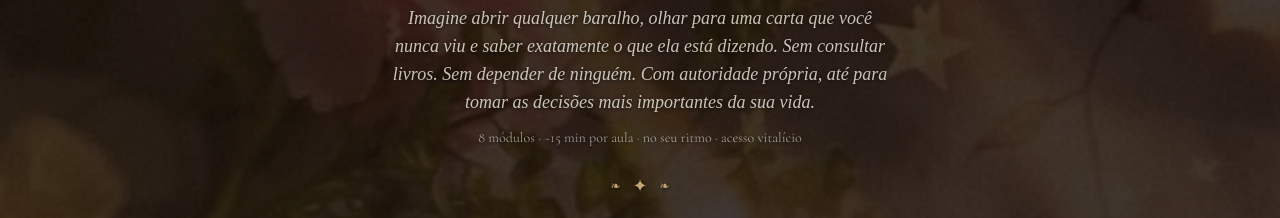
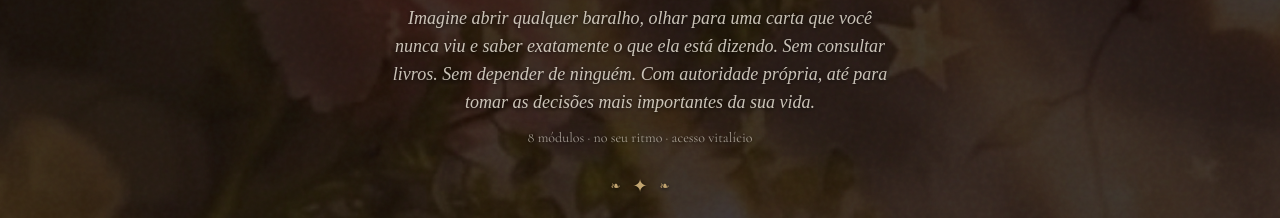
Before and after one commit to visualizen/velvet-oraculo, a React (Vite) app: page / in a window 1280 px wide. Shown: the part 6580-6798 px from the top of the page. Built offline with nearby package versions, Linux system fonts and the light colour scheme; no server answers; the HTML template or start-up script is replaced by a standard one; a web font is replaced by a local one.

Commit message:
fix: remove '15 min por aula' dos specs do pricing

```diff
--- a/src/components/sections/PricingSection.tsx
+++ b/src/components/sections/PricingSection.tsx
@@ -71,7 +71,7 @@ const PricingSection = ({ onOpenCheckout }: PricingSectionProps) => {
           Imagine abrir qualquer baralho, olhar para uma carta que você nunca viu e saber exatamente o que ela está dizendo. Sem consultar livros. Sem depender de ninguém. Com autoridade própria, até para tomar as decisões mais importantes da sua vida.
         </p>
         <p className="fade-item font-body text-foreground/60 text-sm mb-6">
-          8 módulos · ~15 min por aula · no seu ritmo · acesso vitalício
+          8 módulos · no seu ritmo · acesso vitalício
         </p>
         <Ornament className="fade-item mb-8" />
 
```
Also changed, not shown: DIARIO_DE_BORDO/2026-04-19.md (+7 -0 lines).
